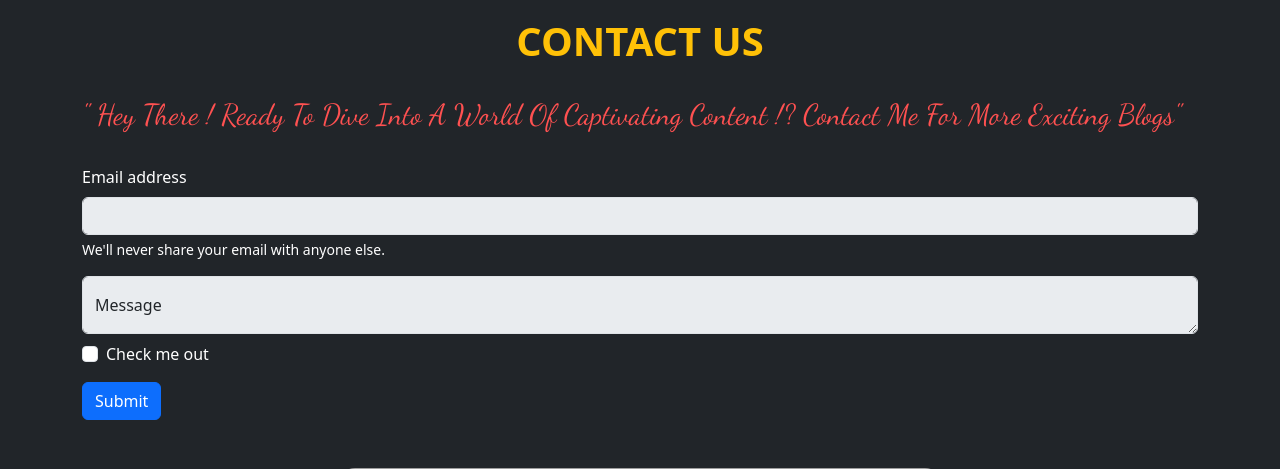
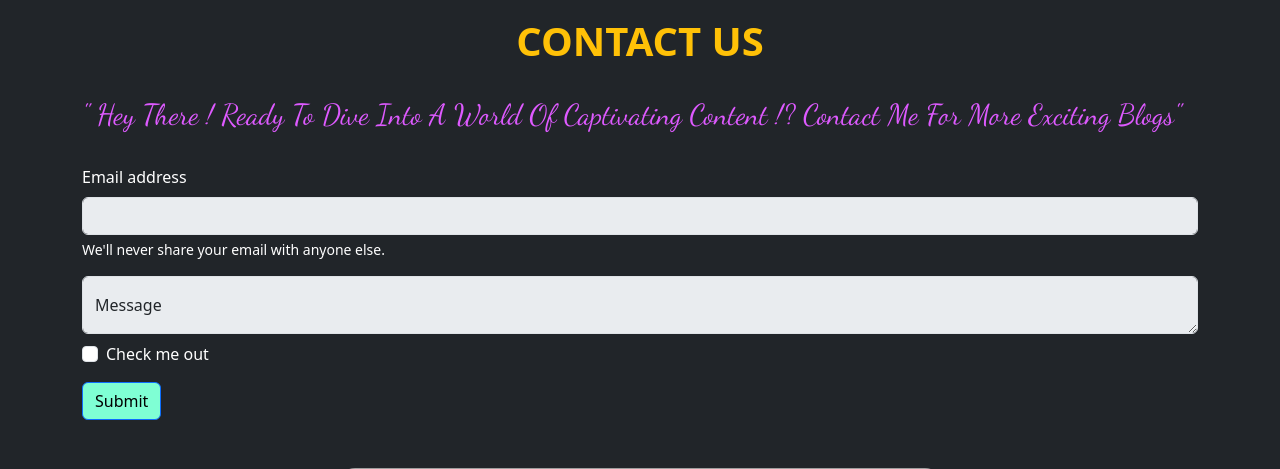
Before and after one commit to Sahil08439/My-Blog, a Django app: page /contact/ in a window 1280 px wide. Shown: the part 56-525 px from the top of the page. Run offline with Django 5.2, Linux system fonts and the light colour scheme; some libraries are stand-ins or nearby versions; grey boxes are pictures that could not be loaded.

Commit message:
contact.html

```diff
--- a/myblogs/templates/myblogs/contact.html
+++ b/myblogs/templates/myblogs/contact.html
@@ -31,7 +31,7 @@
         {% csrf_token %}
 
         <div class="mb-3">
-          <h3 style="font-family: 'Dancing Script'; color: rgb(255, 81, 81); font-size: 29px;">" Hey There ! Ready To Dive Into
+          <h3 style="font-family: 'Dancing Script'; color: rgb(222, 90, 255); font-size: 29px;">" Hey There ! Ready To Dive Into
             A World Of Captivating Content !? Contact Me For More Exciting Blogs"</h3><br>
           <label for="exampleInputEmail1" class="form-label text-white">Email address</label>
           <input type="email" class="form-control bg-body-secondary" id="user_email" name="user_email"
@@ -48,7 +48,7 @@
           <label class="form-check-label" for="exampleCheck1" style="color: white;">Check me out</label>
         </div>
 
-        <button type="submit" class="btn btn-primary">Submit</button>
+        <button type="submit" class="btn btn-primary" style="background-color: aquamarine; color: black;">Submit</button>
       </form>
     </div>
     <br>
@@ -100,3 +100,17 @@
   <footer class="">
     {% include "./footer.html" %}
   </footer>
+
+  <!--Start of Tawk.to Script-->
+  <script type="text/javascript">
+    var Tawk_API = Tawk_API || {}, Tawk_LoadStart = new Date();
+    (function () {
+      var s1 = document.createElement("script"), s0 = document.getElementsByTagName("script")[0];
+      s1.async = true;
+      s1.src = 'https://embed.tawk.to/65b0b2890ff6374032c41f84/1hkt3ir1e';
+      s1.charset = 'UTF-8';
+      s1.setAttribute('crossorigin', '*');
+      s0.parentNode.insertBefore(s1, s0);
+    })();
+  </script>
+  <!--End of Tawk.to Script-->
```
